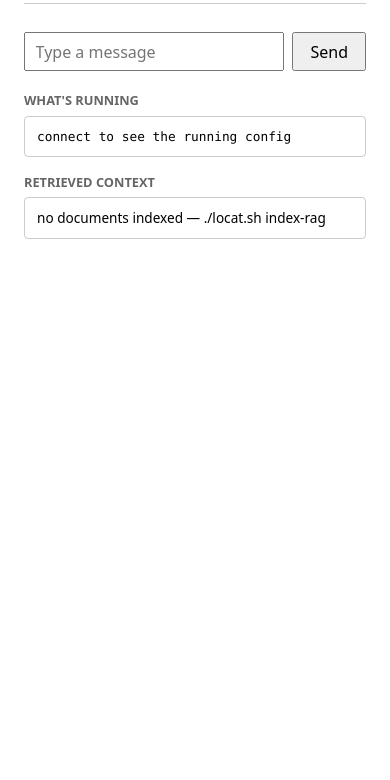
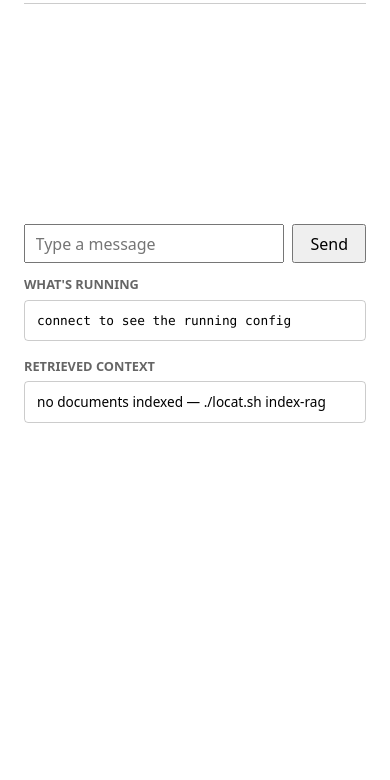
Before and after one commit to vipyne/locat, a website built with Vite: page client/index.html in a window 390 px wide. Shown: the part 64-844 px from the top of the page. Built offline with nearby package versions, Linux system fonts and the light colour scheme; what @pipecat-ai/client-js, @pipecat-ai/moq-transport would draw is missing.

Commit message:
ralph: 4.5 — polish (mic mute toggle via enableMic/isMicEnabled; WebTransport feature-detect banner; grid layout transcript-center/panels-side)
Co-Authored-By: Claude Fable 5 <noreply@anthropic.com>

```diff
--- a/client/index.html
+++ b/client/index.html
@@ -10,9 +10,14 @@
       <h1>locat</h1>
       <div id="controls">
         <button id="connect">Connect</button>
+        <button id="mute" disabled>Mute</button>
         <span id="connection-state">disconnected</span>
       </div>
     </header>
+    <div id="webtransport-banner" hidden>
+      This browser can't open a WebTransport connection, which locat needs to
+      stream audio. Use a recent Chrome or Edge.
+    </div>
     <main id="app">
       <section id="transcript" aria-label="conversation transcript"></section>
       <form id="composer">
--- a/client/src/main.ts
+++ b/client/src/main.ts
@@ -5,6 +5,8 @@ import { attachConfigPanel, attachRagPanel } from "./panels";
 import { attachTranscript } from "./transcript";
 
 const connectButton = document.querySelector<HTMLButtonElement>("#connect")!;
+const muteButton = document.querySelector<HTMLButtonElement>("#mute")!;
+const webtransportBanner = document.querySelector<HTMLDivElement>("#webtransport-banner")!;
 const connectionState = document.querySelector<HTMLSpanElement>("#connection-state")!;
 const transcriptPane = document.querySelector<HTMLElement>("#transcript")!;
 const composer = document.querySelector<HTMLFormElement>("#composer")!;
@@ -24,6 +26,7 @@ function render(state: TransportState): void {
   connectionState.textContent = state;
   const idle = IDLE_STATES.includes(state);
   connectButton.textContent = idle ? "Connect" : "Disconnect";
+  muteButton.disabled = idle;
   textInput.disabled = idle;
   sendButton.disabled = idle;
 }
@@ -48,6 +51,11 @@ connectButton.addEventListener("click", async () => {
   }
 });
 
+muteButton.addEventListener("click", () => {
+  client.enableMic(!client.isMicEnabled);
+  muteButton.textContent = client.isMicEnabled ? "Mute" : "Unmute";
+});
+
 composer.addEventListener("submit", async (event) => {
   event.preventDefault();
   const text = textInput.value.trim();
@@ -61,4 +69,9 @@ composer.addEventListener("submit", async (event) => {
   }
 });
 
+if (typeof WebTransport === "undefined") {
+  webtransportBanner.hidden = false;
+  connectButton.disabled = true;
+}
+
 render(client.state);
--- a/client/src/style.css
+++ b/client/src/style.css
@@ -39,8 +39,39 @@ button {
   opacity: 0.75;
 }
 
+#webtransport-banner {
+  margin-top: 1rem;
+  padding: 0.6rem 0.75rem;
+  border: 1px solid color-mix(in srgb, currentColor 35%, transparent);
+  border-radius: 4px;
+  background: color-mix(in srgb, currentColor 8%, transparent);
+}
+
+#app {
+  display: grid;
+  grid-template-areas:
+    "transcript panels"
+    "composer panels";
+  grid-template-columns: minmax(0, 1fr) minmax(18rem, 24rem);
+  grid-template-rows: 1fr auto;
+  gap: 0.75rem 1.5rem;
+  margin-top: 1rem;
+}
+
+@media (max-width: 54rem) {
+  #app {
+    grid-template-areas:
+      "transcript"
+      "composer"
+      "panels";
+    grid-template-columns: minmax(0, 1fr);
+    grid-template-rows: auto;
+  }
+}
+
 #transcript {
-  margin-top: 1rem;
+  grid-area: transcript;
+  min-height: 12rem;
   max-height: 70vh;
   overflow-y: auto;
   display: flex;
@@ -49,9 +80,9 @@ button {
 }
 
 #composer {
+  grid-area: composer;
   display: flex;
   gap: 0.5rem;
-  margin-top: 0.75rem;
 }
 
 #text-input {
@@ -84,7 +115,8 @@ button {
 }
 
 #panels {
-  margin-top: 1.25rem;
+  grid-area: panels;
+  min-width: 0;
 }
 
 #panels h2 {
```
Also changed, not shown: client/dist/assets/index--V2-xwoS.js (deleted), client/dist/assets/index-EUwDOV5z.css (added), client/dist/assets/index-UH20X0Qw.css (deleted), client/dist/assets/index-e2J3GpwZ.js (added), client/dist/index.html.
